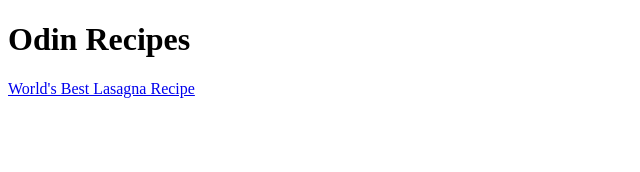
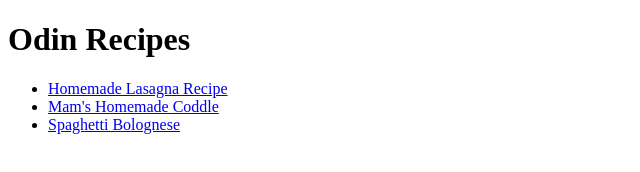
Before and after one commit to jackmchugh-17/odin-recipes, a plain HTML site: page index.html in a window 1280 px wide. Shown: the whole page, without its empty margins (0-640 px from the left). Drawn offline with Linux system fonts and the light colour scheme.

Commit message:
Add links to coddle and spaghetti recipes

```diff
--- a/index.html
+++ b/index.html
@@ -6,7 +6,10 @@
 </head>
 <body>
     <h1>Odin Recipes</h1>
-    <p><a href="recipes/lasagna.html">World's Best Lasagna Recipe</a></p>
-
+    <ul>
+        <li><a href="recipes/lasagna.html">Homemade Lasagna Recipe</a></li>
+        <li><a href="recipes/coddle.html">Mam's Homemade Coddle</a></li>
+        <li><a href="recipes/spaghetti.html">Spaghetti Bolognese</a></li>
+    </ul>
 </body>
 </html>
```
